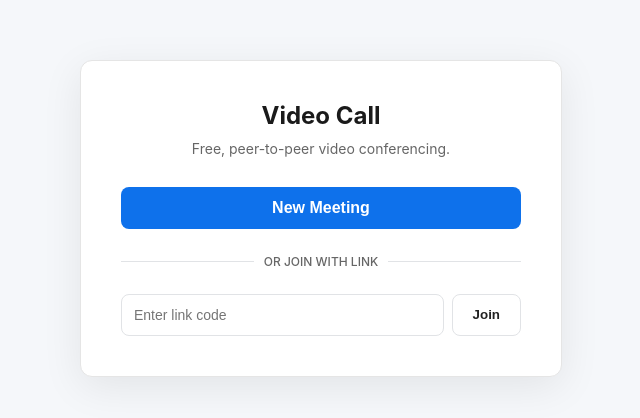
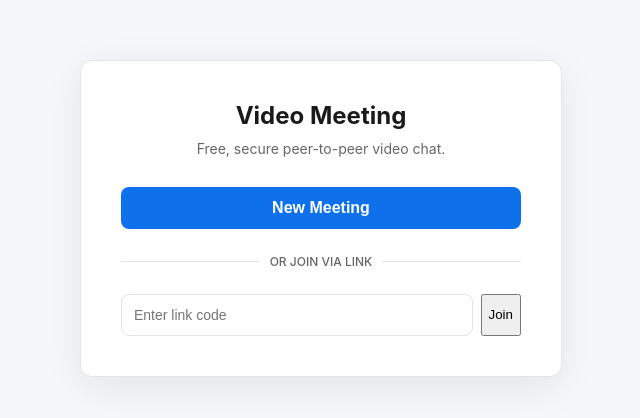
Before and after one commit to akabhai/call-me, a plain HTML site: page index.html in a window 1280 px wide. Shown: the part 182-600 px from the top of the page, without its empty margins (319-959 px from the left). Drawn offline with Linux system fonts and the light colour scheme.

Commit message:
Update index.html

```diff
--- a/index.html
+++ b/index.html
@@ -3,16 +3,16 @@
 <head>
     <meta charset="UTF-8">
     <meta name="viewport" content="width=device-width, initial-scale=1.0">
-    <title>Video Call</title>
+    <title>Video Meeting</title>
     <link rel="stylesheet" href="style.css">
 </head>
-<body>
+<!-- Added class "centered-layout" to force centering -->
+<body class="centered-layout">
 
-    <!-- The Centered Card -->
     <div class="landing-card">
         <div class="header">
-            <h1>Video Call</h1>
-            <p>Free, peer-to-peer video conferencing.</p>
+            <h1>Video Meeting</h1>
+            <p>Free, secure peer-to-peer video chat.</p>
         </div>
 
         <button id="createRoomBtn" class="btn-primary">
@@ -20,12 +20,12 @@
         </button>
 
         <div class="divider">
-            <span>or join with link</span>
+            <span>or join via link</span>
         </div>
 
         <div class="input-group">
             <input type="text" id="joinMagnetLink" placeholder="Enter link code">
-            <button id="joinRoomBtn" class="btn-secondary">Join</button>
+            <button id="joinRoomBtn" class="btn-join">Join</button>
         </div>
     </div>
 
@@ -39,7 +39,7 @@
         document.getElementById('joinRoomBtn').addEventListener('click', () => {
             const val = document.getElementById('joinMagnetLink').value;
             if(val) window.location.href = `call.html?magnet=${encodeURIComponent(val)}`;
-            else alert("Please paste a link first");
+            else alert("Please enter a link code");
         });
     </script>
 </body>
```
